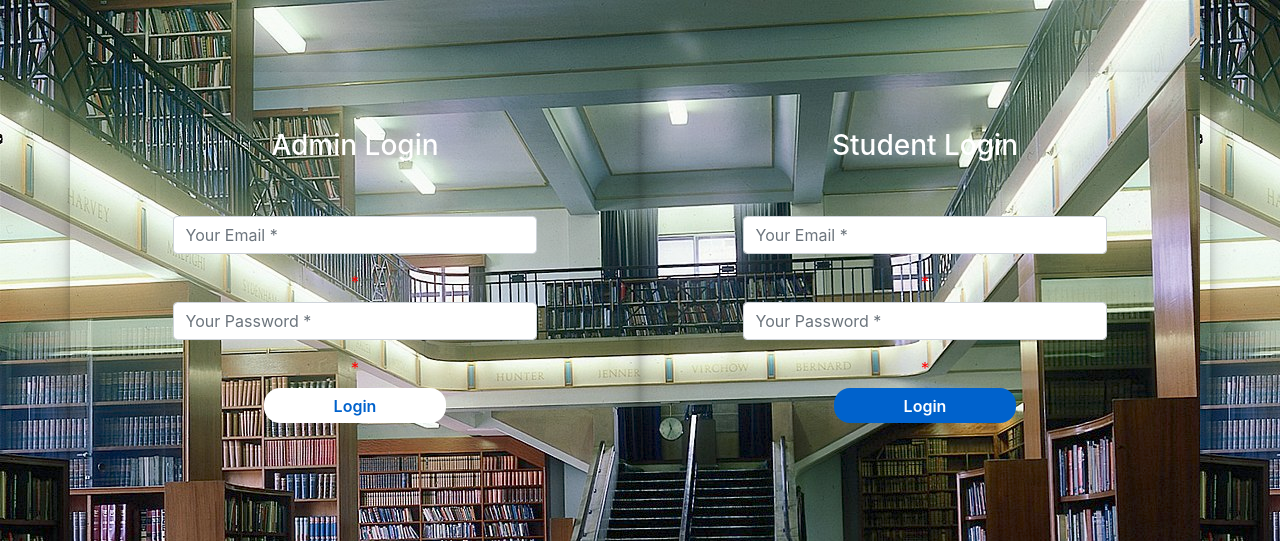
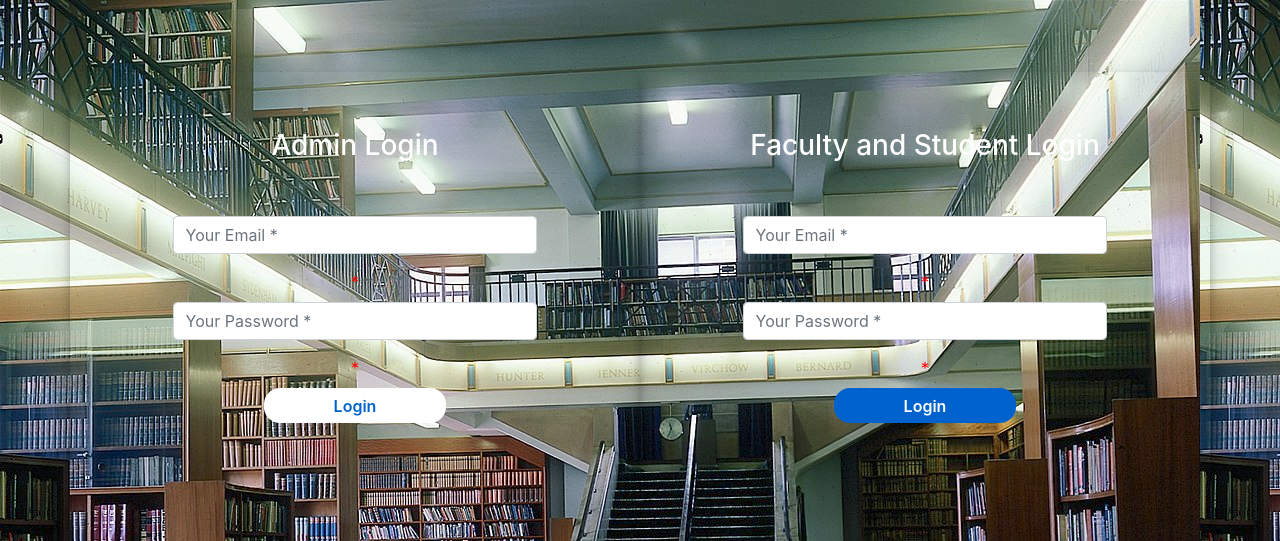
Before and after one commit to CidNP/LibraryMS, a PHP site: page / in a window 1280 px wide. Shown: the top 541 px of the page. Run offline with PHP 8.4, Linux system fonts and the light colour scheme; some libraries are stand-ins or nearby versions.

Commit message:
Change in Login page of the Teachers Login

```diff
--- a/index.php
+++ b/index.php
@@ -98,7 +98,7 @@ if(!empty($_REQUEST['msg'])){
                     </form>
                 </div>
                 <div class="col-md-6 login-form-1">
-                    <h3>Student Login</h3>
+                    <h3>Faculty and Student Login</h3>
                     <form action="login_server_page.php" method="get">
                         <div class="form-group">
                             <input type="text" class="form-control" name="login_email" placeholder="Your Email *" value="" />
```
